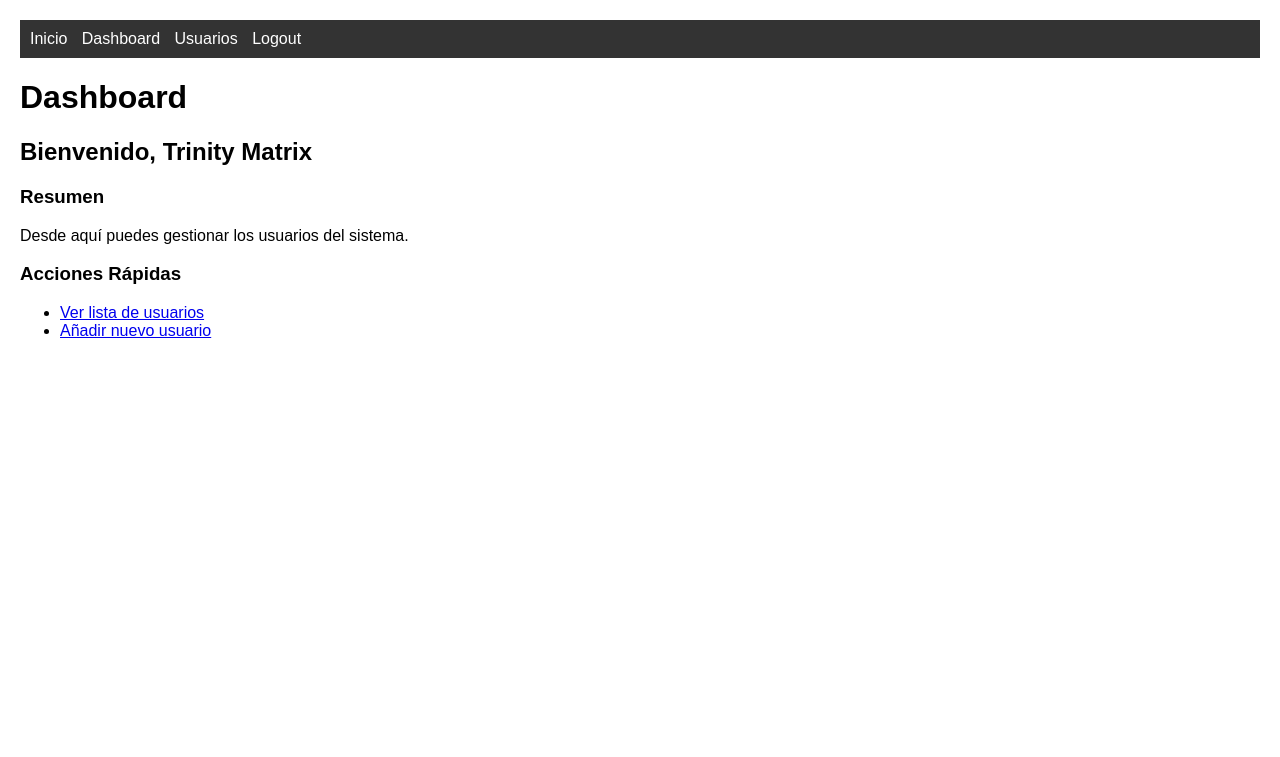
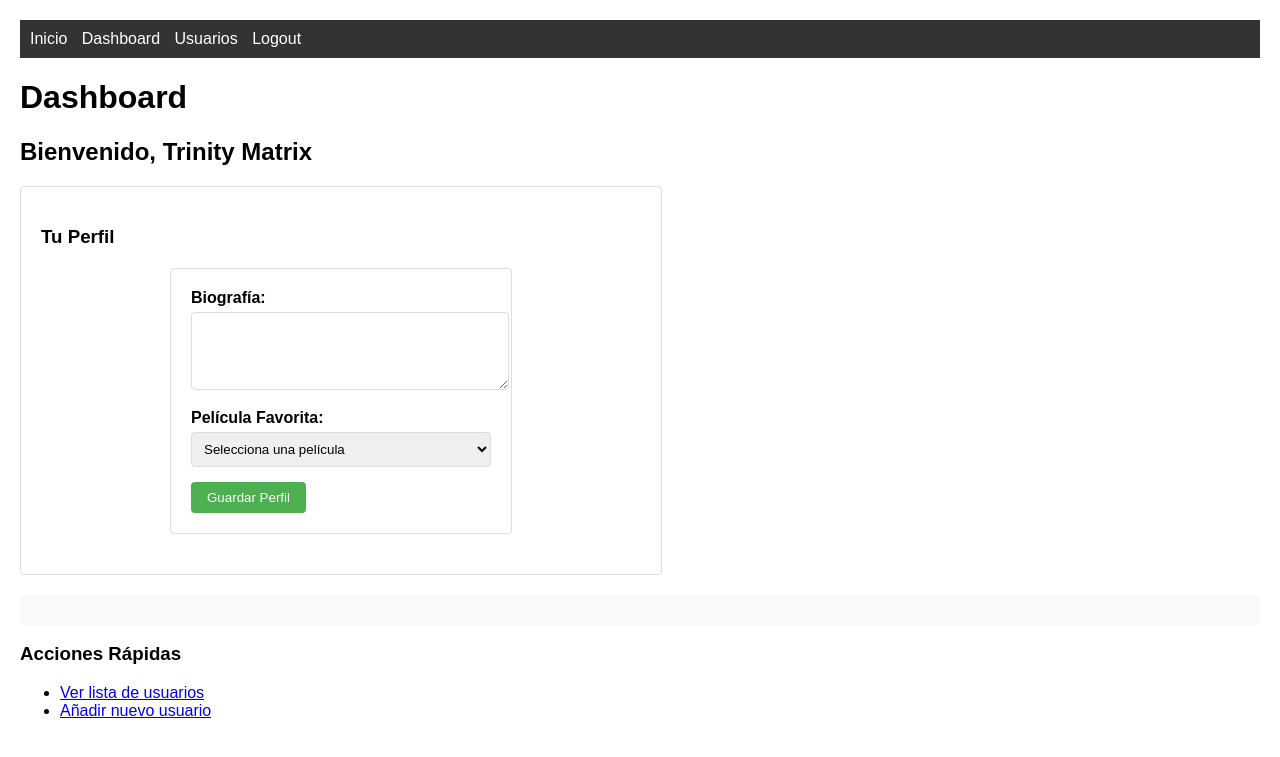
Before and after one commit to nereasaga/investigacion-python-2, a Flask app: page /dashboard in a window 1280 px wide. Shown: the top 757 px of the page. Run offline with Flask 3, Linux system fonts and the light colour scheme; a user stored in the database is signed in; data comes from the database, SQL or seed files in the repository; both versions use the stored data as it was after the commit.

Commit message:
agregados los datos de bio y pelicula

```diff
--- a/models.py
+++ b/models.py
@@ -113,3 +113,43 @@ def del_user_by_email(email):
     cursor.execute('DELETE FROM users WHERE email = ?', (email,))
     conn.commit()
     conn.close()
+
+def get_profile_by_user_id(user_id):
+    conn = get_db_connection()
+    cursor = conn.cursor()
+    cursor.execute('''
+        SELECT profile.*, movie.title as movie_title
+        FROM profile
+        LEFT JOIN movie ON profile.movie_id = movie.id
+        WHERE user_id = ?
+    ''', (user_id,))
+    profile = cursor.fetchone()
+    conn.close()
+    return profile
+
+def get_all_movies():
+    conn = get_db_connection()
+    cursor = conn.cursor()
+    cursor.execute('SELECT * FROM movie ORDER BY title')
+    movies = cursor.fetchall()
+    conn.close()
+    return movies
+
+def update_profile(user_id, bio, movie_id):
+    conn = get_db_connection()
+    cursor = conn.cursor()
+    # Intentar actualizar primero
+    cursor.execute('''
+        UPDATE profile
+        SET bio = ?, movie_id = ?
+        WHERE user_id = ?
+    ''', (bio, movie_id, user_id))
+
+    # Si no se actualizó ninguna fila, insertar nuevo perfil
+    if cursor.rowcount == 0:
+        cursor.execute('''
+            INSERT INTO profile (user_id, bio, movie_id)
+            VALUES (?, ?, ?)
+        ''', (user_id, bio, movie_id))
+    conn.commit()
+    conn.close()
--- a/routes.py
+++ b/routes.py
@@ -1,6 +1,6 @@
 from flask import jsonify, request, render_template, redirect, url_for, flash
 from flask_login import login_user, logout_user, login_required, current_user
-from models import get_user_by_email, get_users, get_user_by_id, add_user, update_user, del_user, del_user_by_email, get_user_by_username
+from models import get_user_by_email, get_users, get_user_by_id, add_user, update_user, del_user, del_user_by_email, get_user_by_username, get_profile_by_user_id, update_profile, get_all_movies
 
 # Definir rutas
 def init_routes(app):
@@ -27,10 +27,19 @@ def init_routes(app):
     def index():
         return render_template('index.html')
 
-    @app.route('/dashboard')
+    @app.route('/dashboard', methods=['GET', 'POST'])
     @login_required
     def dashboard():
-        return render_template('dashboard.html')
+        if request.method == 'POST':
+            bio = request.form.get('bio')
+            movie_id = request.form.get('movie_id')
+            update_profile(current_user.id, bio, movie_id)
+            flash('Perfil actualizado exitosamente')
+            return redirect(url_for('dashboard'))
+
+        profile = get_profile_by_user_id(current_user.id)
+        movies = get_all_movies()
+        return render_template('dashboard.html', profile=profile, movies=movies)
 
   # Vista de lista de usuarios
     @app.route('/users/view')
@@ -45,7 +54,8 @@ def init_routes(app):
     def view_user(user_id):
         user = get_user_by_id(user_id)
         if user:
-            return render_template('user_detail.html', user=user)
+            profile = get_profile_by_user_id(user_id)  # Obtener el perfil del usuario
+            return render_template('user_detail.html', user=user, profile=profile)
         return redirect(url_for('list_users_view'))
 
 
--- a/static/css/style.css
+++ b/static/css/style.css
@@ -119,3 +119,56 @@ label {
     color: white;
     border-radius: 4px;
 }
+
+.profile-section {
+    max-width: 600px;
+    margin: 20px 0;
+    padding: 20px;
+    border: 1px solid #ddd;
+    border-radius: 4px;
+}
+
+.profile-form .form-group {
+    margin-bottom: 15px;
+}
+
+.profile-form textarea {
+    width: 100%;
+    padding: 8px;
+    border: 1px solid #ddd;
+    border-radius: 4px;
+}
+
+.profile-form select {
+    width: 100%;
+    padding: 8px;
+    border: 1px solid #ddd;
+    border-radius: 4px;
+}
+
+.current-profile {
+    margin-top: 20px;
+    padding: 15px;
+    background-color: #f9f9f9;
+    border-radius: 4px;
+}
+
+.user-profile {
+    margin-top: 20px;
+    padding-top: 20px;
+    border-top: 1px solid #ddd;
+}
+
+.user-profile h3 {
+    color: #333;
+    margin-bottom: 15px;
+}
+
+.user-profile p {
+    margin: 10px 0;
+}
+
+.user-profile em {
+    color: #666;
+    font-style: italic;
+}
--- a/templates/dashboard.html
+++ b/templates/dashboard.html
@@ -7,9 +7,37 @@
     <div class="dashboard-content">
         <h2>Bienvenido, {{ current_user.username }}</h2>
 
-        <div class="dashboard-stats">
-            <h3>Resumen</h3>
-            <p>Desde aquí puedes gestionar los usuarios del sistema.</p>
+        <div class="profile-section">
+            <h3>Tu Perfil</h3>
+            <form method="POST" class="profile-form">
+                <div class="form-group">
+                    <label for="bio">Biografía:</label>
+                    <textarea name="bio" id="bio" rows="4">{{ profile.bio if profile else '' }}</textarea>
+                </div>
+
+                <div class="form-group">
+                    <label for="movie_id">Película Favorita:</label>
+                    <select name="movie_id" id="movie_id">
+                        <option value="">Selecciona una película</option>
+                        {% for movie in movies %}
+                            <option value="{{ movie.id }}"
+                                {% if profile and profile.movie_id == movie.id %}selected{% endif %}>
+                                {{ movie.title }} ({{ movie.year }})
+                            </option>
+                        {% endfor %}
+                    </select>
+                </div>
+
+                <button type="submit" class="button">Guardar Perfil</button>
+            </form>
+        </div>
+
+        <div class="current-profile">
+            {% if profile %}
+                <h3>Tu Perfil Actual</h3>
+                <p><strong>Biografía:</strong> {{ profile.bio }}</p>
+                <p><strong>Película Favorita:</strong> {{ profile.movie_title }}</p>
+            {% endif %}
         </div>
 
         <div class="dashboard-actions">
```
Also changed, not shown: templates/user_detail.html (+12 -0 lines), templates/users.html (+10 -1 lines), users.db, 1 other file.
